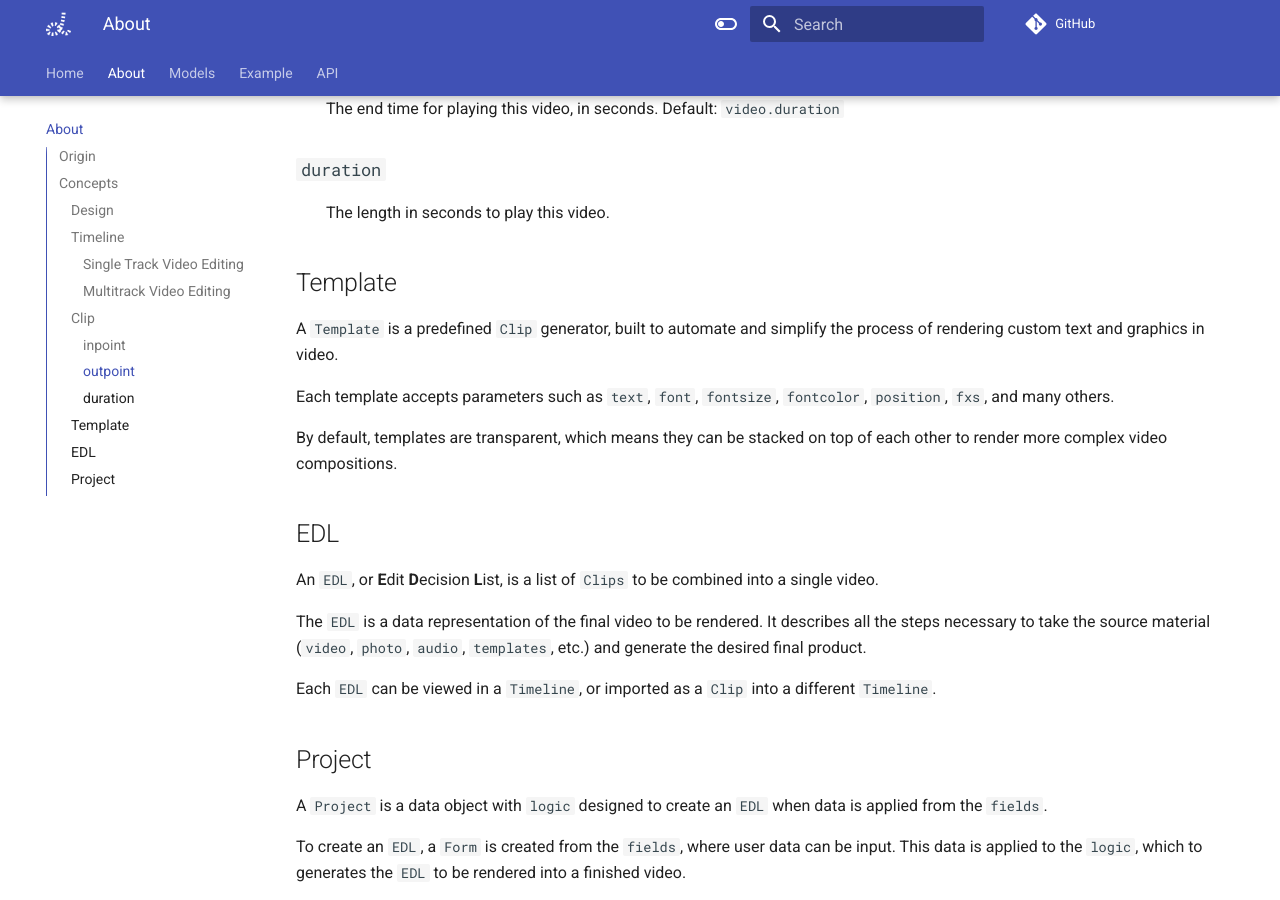
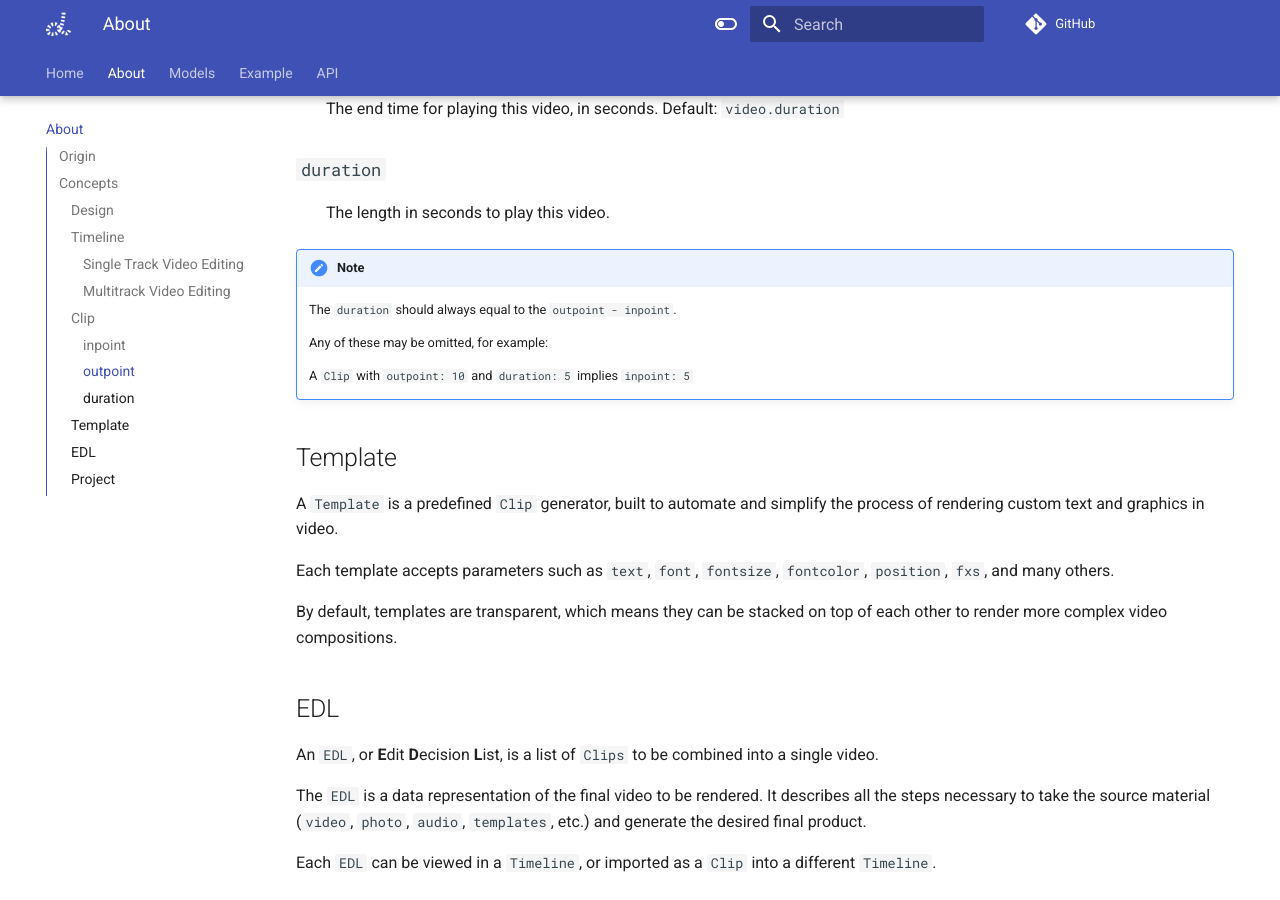
Before and after one commit to quaternionmedia/alfred, an MkDocs documentation site: the page built from docs/about.md, in a window 1280 px wide and 900 px high, scrolled down 1692 px. Built offline with MkDocs 1.6.1 and Material for MkDocs 9.7.7, drawn with Linux system fonts in a browser that asks for light colours; comment, search, counter and statistics services are not loaded.

Commit message:
added admonitions

```diff
--- a/docs/about.md
+++ b/docs/about.md
@@ -53,6 +53,12 @@ Timing of the clip is determined with the following variables:
 ### `duration`
 : The length in seconds to play this video.
 
+!!! Note
+    The `duration` should always equal to the `outpoint - inpoint`.
+
+    Any of these may be omitted, for example:
+
+    A `Clip` with `outpoint: 10` and `duration: 5` implies `inpoint: 5`
 
 ## Template
 A `Template` is a predefined `Clip` generator, built to automate and simplify the process of rendering custom text and graphics in video.
--- a/mkdocs.yml
+++ b/mkdocs.yml
@@ -19,6 +19,7 @@ markdown_extensions:
       emoji_index: !!python/name:materialx.emoji.twemoji
       emoji_generator: !!python/name:materialx.emoji.to_svg
   - def_list
+  - admonition
 theme:
   name: material
   logo: assets/al-white.png
```
